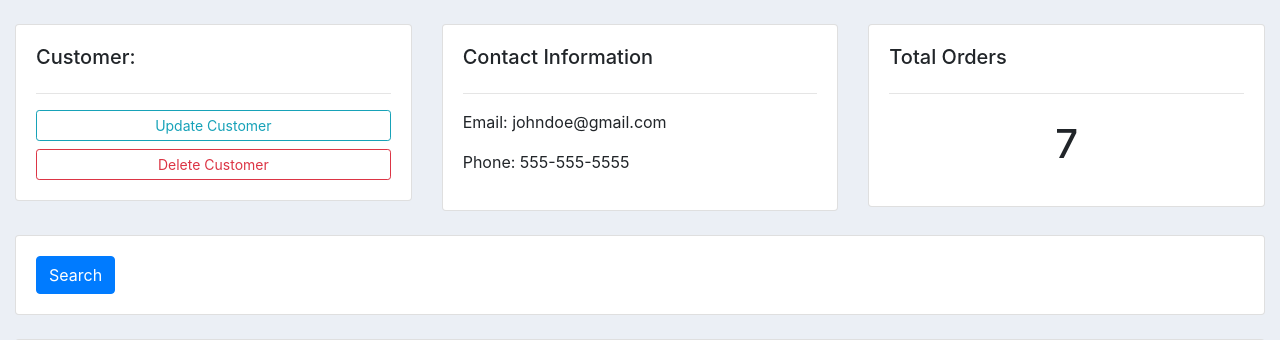
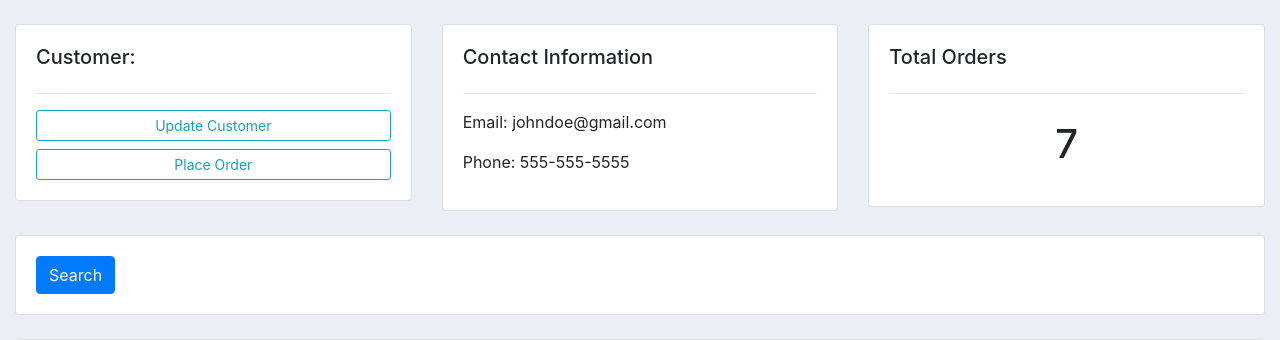
Before and after one commit to ryanZiegenfus/django_tutorial, a Django app: page /customer/1/ in a window 1280 px wide. Shown: the part 59-399 px from the top of the page. Run offline with Django 3.2, Linux system fonts and the light colour scheme; data comes from the database, SQL or seed files in the repository; both versions use the stored data as it was after the commit; some libraries are stand-ins or nearby versions.

Commit message:
created auto filled form and formset for customer orders

```diff
--- a/crm/accounts/templates/accounts/customer.html
+++ b/crm/accounts/templates/accounts/customer.html
@@ -10,7 +10,7 @@
 			<h5>Customer:</h5>
 			<hr>
 			<a class="btn btn-outline-info  btn-sm btn-block" href="">Update Customer</a>
-			<a class="btn btn-outline-danger  btn-sm btn-block" href="">Delete Customer</a>
+			<a class="btn btn-outline-info  btn-sm btn-block" href="{% url 'create_order' customer.id %}">Place Order</a>
 
 		</div>
 	</div>
--- a/crm/accounts/templates/accounts/dashboard.html
+++ b/crm/accounts/templates/accounts/dashboard.html
@@ -34,7 +34,6 @@
 		<h5>LAST 5 ORDERS</h5>
 		<hr>
 		<div class="card card-body">
-			<a class="btn btn-primary  btn-sm btn-block" href="{% url 'create_order' %}">Create Order</a>
 			<table class="table table-sm">
 				<tr>
 					<th>Product</th>
--- a/crm/accounts/templates/accounts/order_form.html
+++ b/crm/accounts/templates/accounts/order_form.html
@@ -7,7 +7,11 @@
 		<div class="card card-body">
             <form action="" method="POST">
                 {% csrf_token %}
-                {{form}}
+                {{ formset.management_form }}
+                {% for form in formset %}
+                    {{form}}
+                    <hr>
+                {% endfor %}
                 <input type="submit" name="Submit">
             </form>
         </div>
--- a/crm/accounts/urls.py
+++ b/crm/accounts/urls.py
@@ -5,7 +5,7 @@ urlpatterns = [
     path('', views.home, name="home"),
     path('products/', views.products, name="products"),
     path('customer/<str:pk>/', views.customer, name="customer"),
-    path('create_order/', views.createOrder, name="create_order"),
+    path('create_order/<str:pk>/', views.createOrder, name="create_order"),
     path('update_order/<str:pk>/', views.updateOrder, name="update_order"),
     path('delete_order/<str:pk>/', views.deleteOrder, name="delete_order")
 
--- a/crm/accounts/views.py
+++ b/crm/accounts/views.py
@@ -1,6 +1,6 @@
 from django.shortcuts import render, redirect
 from django.http import HttpResponse
-
+from django.forms import inlineformset_factory
 from .models import *
 from .forms import OrderForm
 
@@ -37,16 +37,19 @@ def customer(request, pk):
     context = {'customer': customer, 'orders': orders, 'order_count': order_count}
     return render(request, 'accounts/customer.html', context)
 
-def createOrder(request):
-
-    form = OrderForm()
+def createOrder(request, pk):
+    OrderFormSet = inlineformset_factory(Customer, Order, fields=('product', 'status'), extra=10)
+    customer = Customer.objects.get(id=pk)
+    formset = OrderFormSet(queryset=Order.objects.none(), instance=customer)
+    # form = OrderForm(initial={'customer': customer})
     if request.method == 'POST':
-        form = OrderForm(request.POST)
-        if form.is_valid():
-            form.save()
+        # form = OrderForm(request.POST)
+        formset = OrderFormSet(request.POST, instance=customer)
+        if formset.is_valid():
+            formset.save()
             return redirect('/')
 
-    context = {'form':form}
+    context = {'formset':formset}
     return render(request, 'accounts/order_form.html', context)
 
 def updateOrder(request, pk):
```
Also changed, not shown: crm/db.sqlite3, 1 other file.
